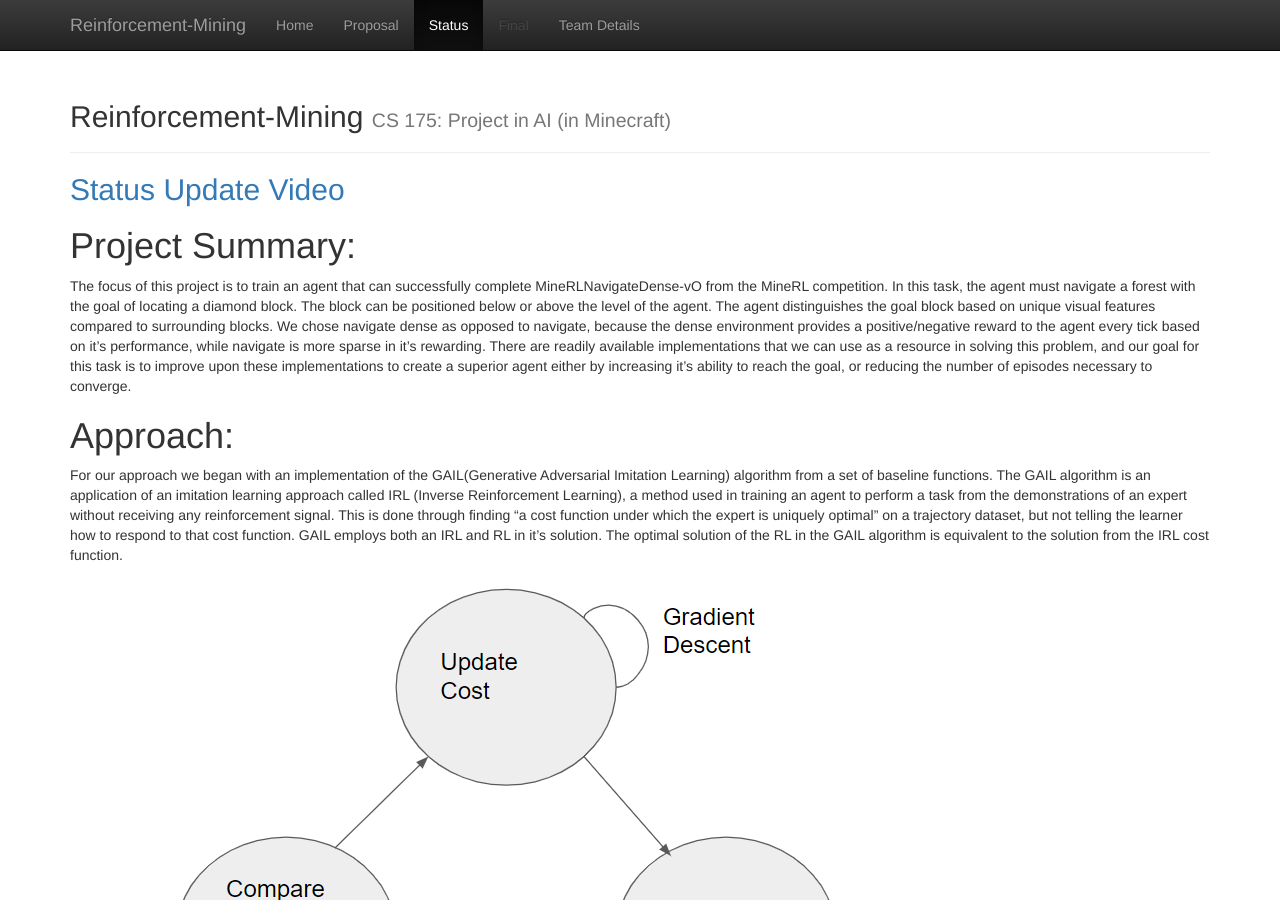
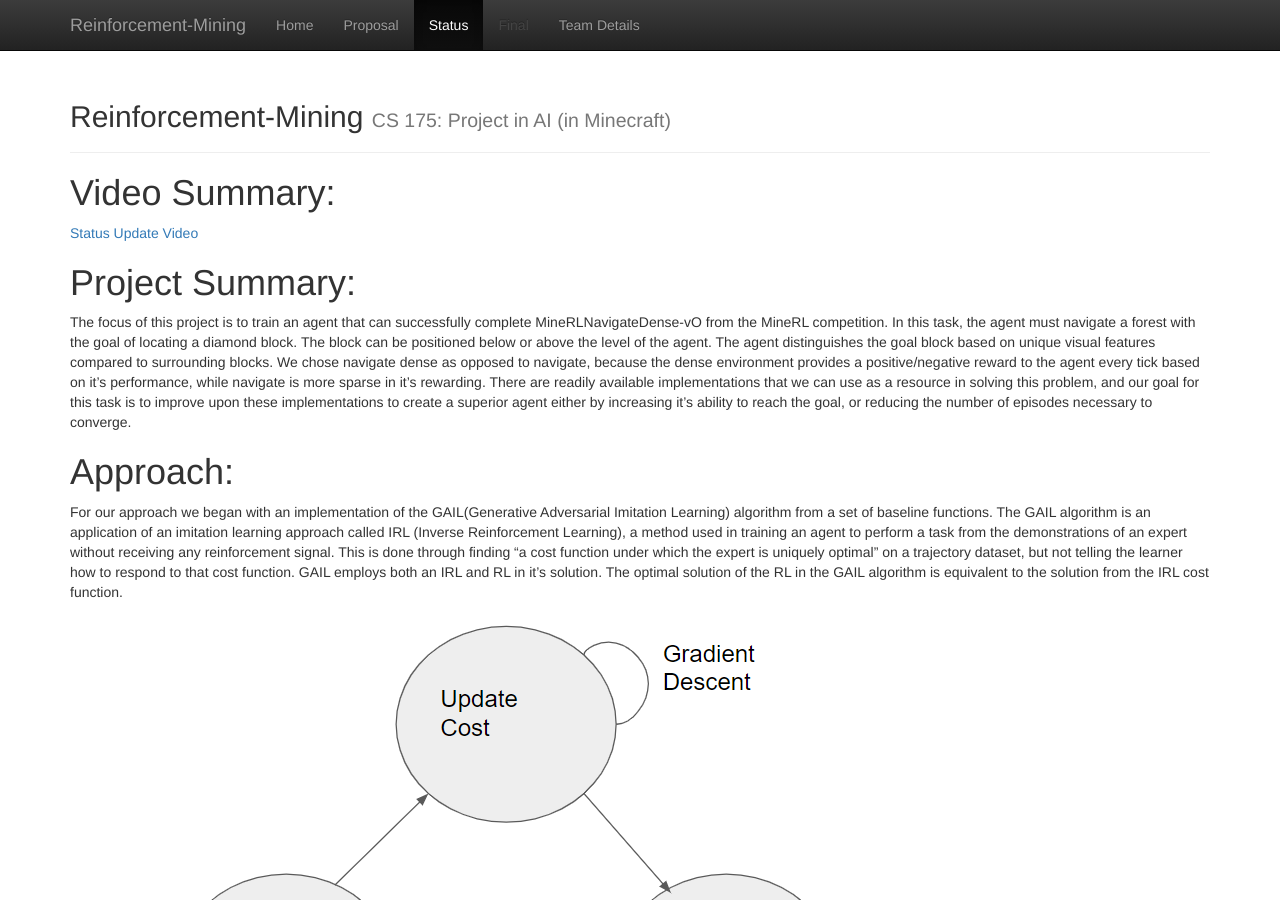
Before and after one commit to TDHTTTT/RM, a Jekyll site: the page built from docs/status.md, in a window 1280 px wide and 900 px high. Built offline with Jekyll 4.4.1, drawn with Linux system fonts in a browser that asks for light colours.

Commit message:
Update status.md

```diff
--- a/docs/status.md
+++ b/docs/status.md
@@ -2,7 +2,8 @@
 layout: default
 title:  Status
 ---
-## [Status Update Video](https://www.youtube.com/watch?v=J5Vo4RbCMuY&feature=youtu.be)
+# Video Summary:
+[Status Update Video](https://www.youtube.com/watch?v=J5Vo4RbCMuY&feature=youtu.be)
 
 # Project Summary:
 The focus of this project is to train an agent that can successfully complete MineRLNavigateDense-vO from the MineRL competition. In this task, the agent must navigate a forest with the goal of locating a diamond block. The block can be positioned below or above the level of the agent. The agent distinguishes the goal block based on unique visual features compared to surrounding blocks. We chose navigate dense as opposed to navigate, because the dense environment provides a positive/negative reward to the agent every tick based on it's performance, while navigate is more sparse in it's rewarding. There are readily available implementations that we can use as a resource in solving this problem, and our goal for this task is to improve upon these implementations to create a superior agent either by increasing it's ability to reach the goal, or reducing the number of episodes necessary to converge.
```
